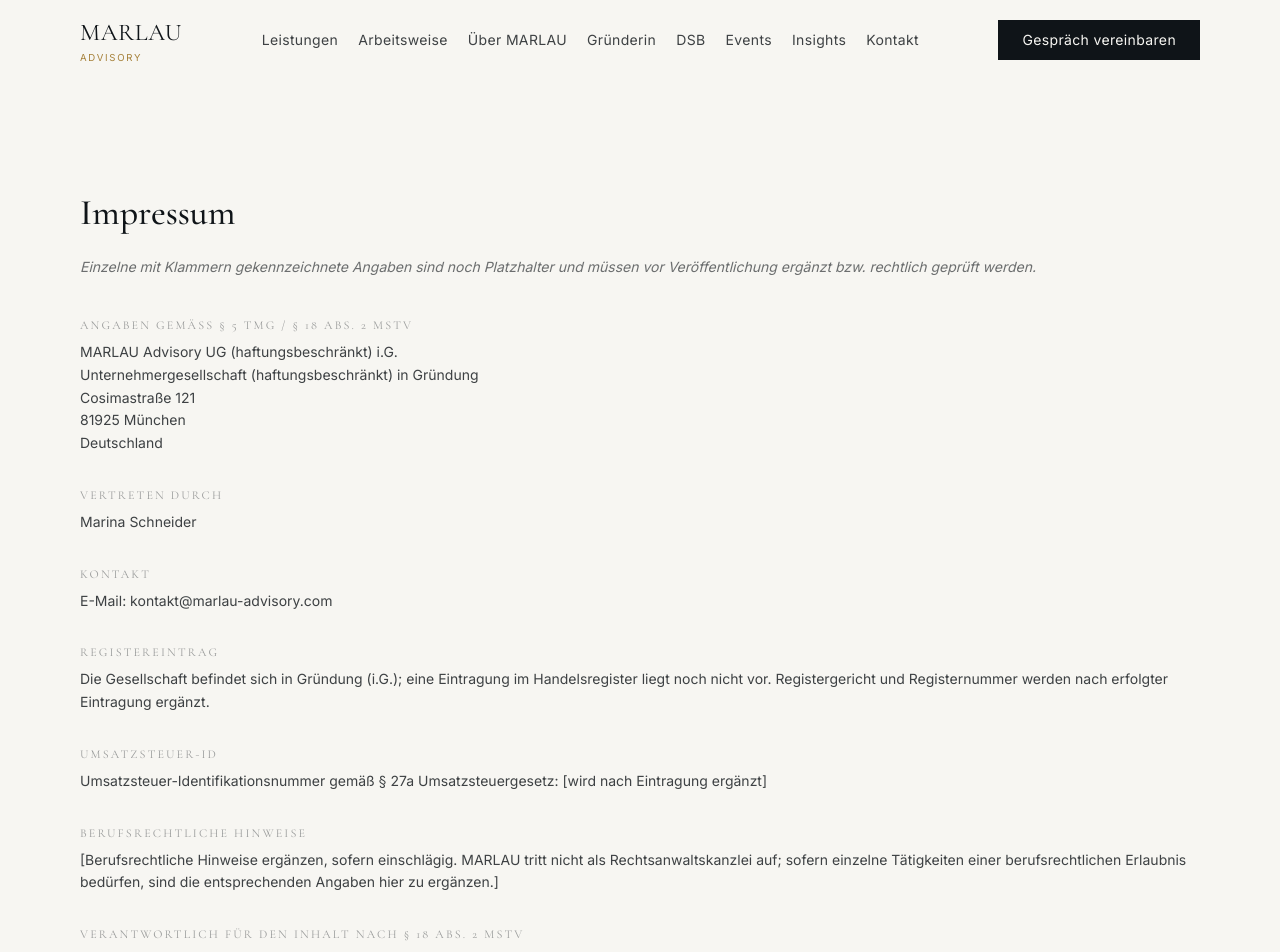
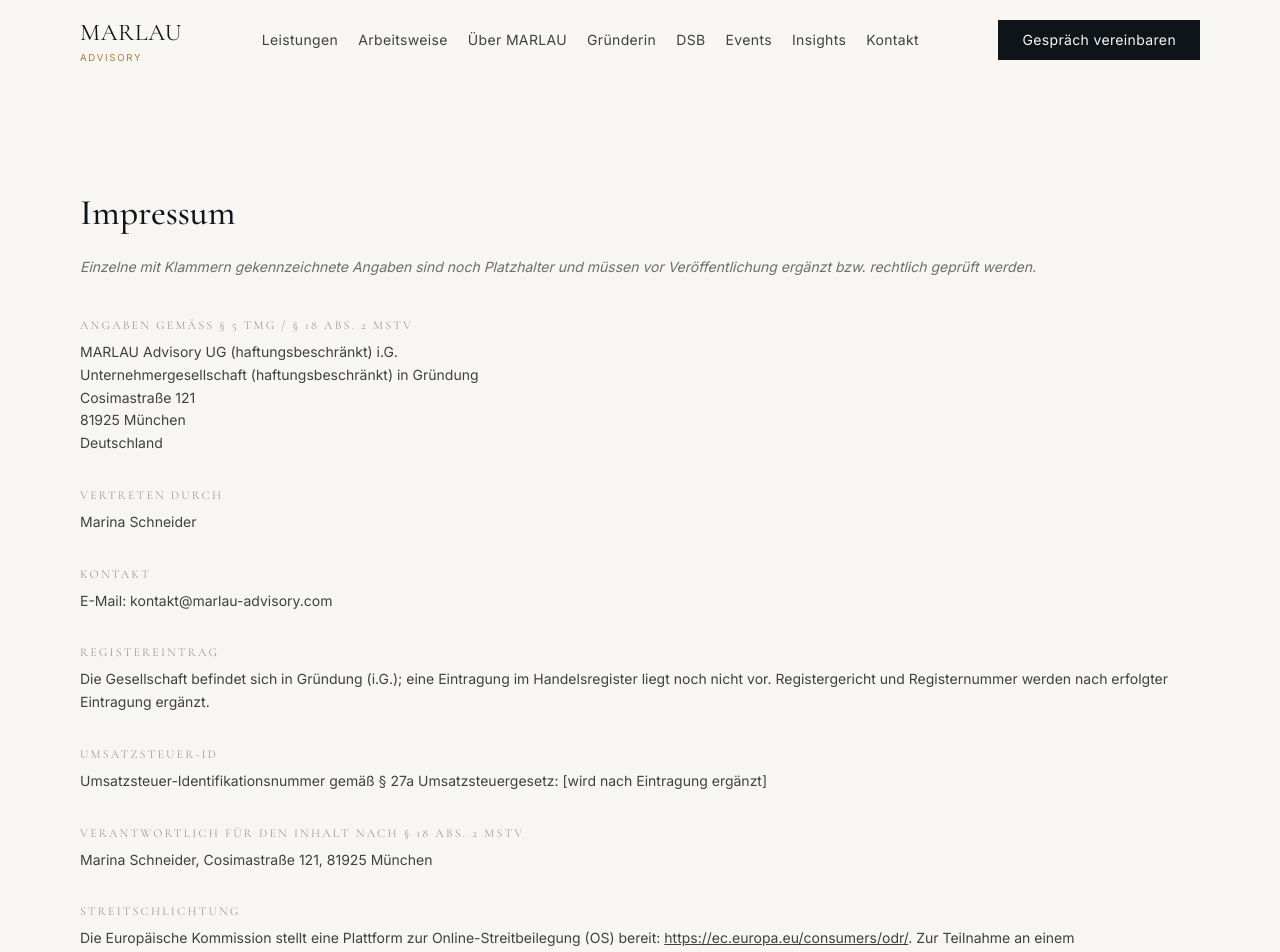
Before and after one commit to minalaura/marlau, a Next.js app: page /impressum in a window 1280 px wide. Shown: the top 952 px of the page. Built offline with nearby package versions, Linux system fonts and the light colour scheme.

Commit message:
fix: Platzhalter für berufsrechtliche Hinweise aus Impressum entfernen

```diff
--- a/src/app/impressum/page.tsx
+++ b/src/app/impressum/page.tsx
@@ -68,18 +68,6 @@ export default function ImpressumPage() {
 
           <div>
             <h2 className="text-xs uppercase tracking-widest2 text-navy/40 mb-2">
-              Berufsrechtliche Hinweise
-            </h2>
-            <p>
-              [Berufsrechtliche Hinweise ergänzen, sofern einschlägig. MARLAU tritt
-              nicht als Rechtsanwaltskanzlei auf; sofern einzelne Tätigkeiten einer
-              berufsrechtlichen Erlaubnis bedürfen, sind die entsprechenden Angaben
-              hier zu ergänzen.]
-            </p>
-          </div>
-
-          <div>
-            <h2 className="text-xs uppercase tracking-widest2 text-navy/40 mb-2">
               Verantwortlich für den Inhalt nach § 18 Abs. 2 MStV
             </h2>
             <p>Marina Schneider, Cosimastraße 121, 81925 München</p>
```
